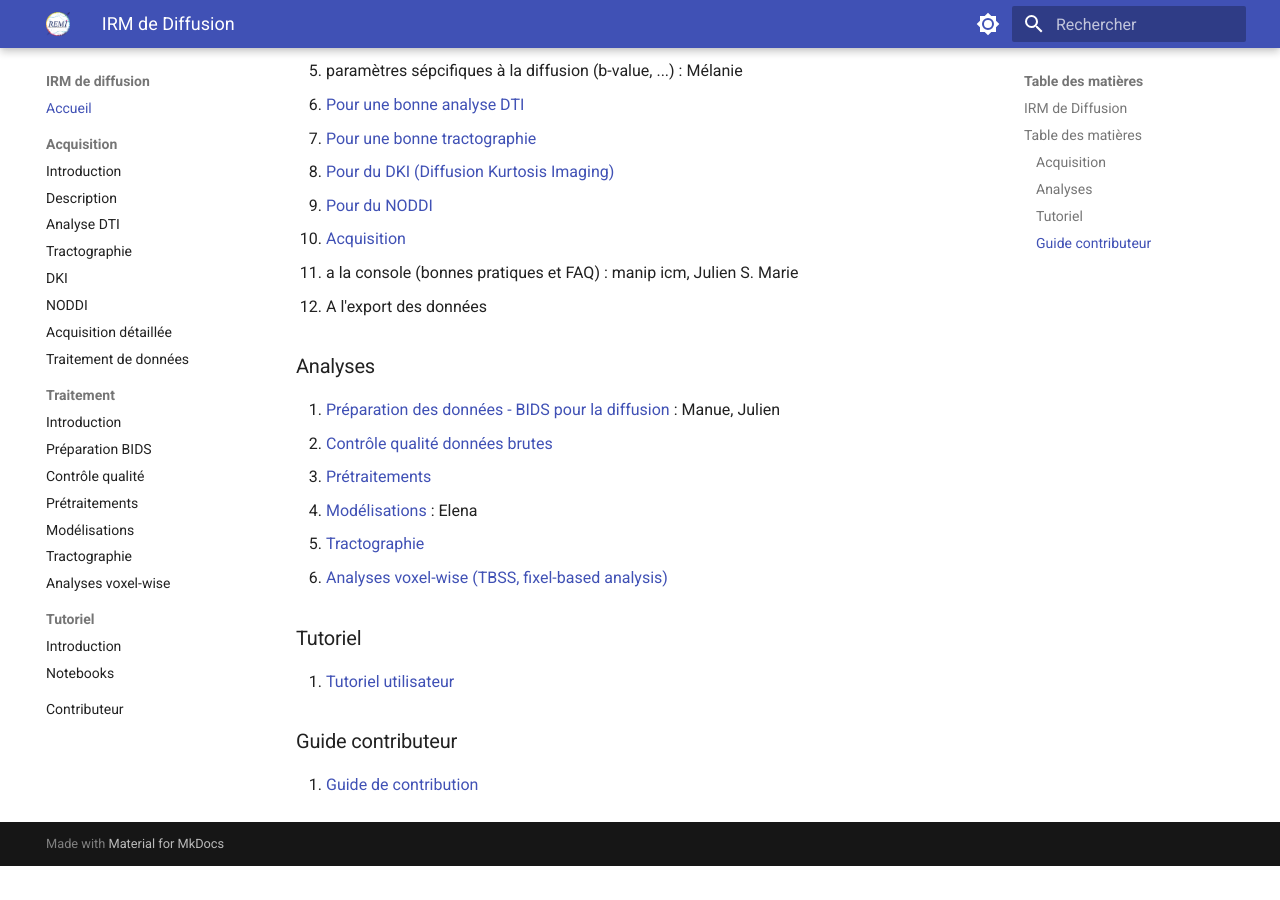
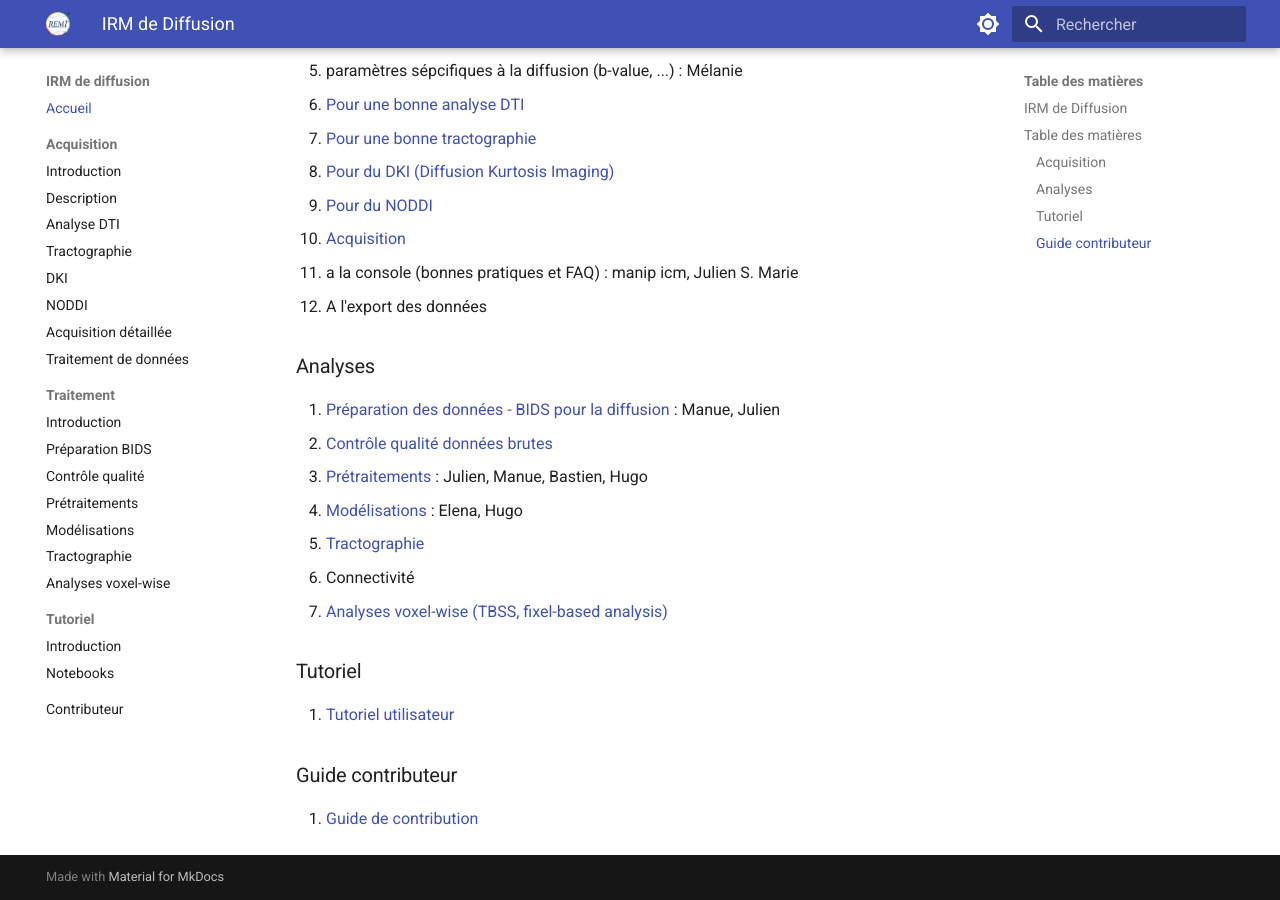
Before and after one commit to hdary/remi-diffusion, an MkDocs documentation site: the page built from docs/index.md, in a window 1280 px wide and 900 px high, scrolled down 546 px. Built offline with MkDocs 1.6.1 and Material for MkDocs 9.7.7, drawn with Linux system fonts in a browser that asks for light colours; before the commit the page ends 1412 px from its top, so only the background shows below that.

Commit message:
Revise contributors and add connectivity section
Updated contributors for preprocessing and modeling sections, added a new section for connectivity.

```diff
--- a/docs/index.md
+++ b/docs/index.md
@@ -34,10 +34,11 @@ pratique.
 
 1. [Préparation des données - BIDS pour la diffusion](./analyses/01-preparation-bids.md) : Manue, Julien
 2. [Contrôle qualité données brutes](./analyses/02-controle-qualite.md)
-3. [Prétraitements](./analyses/03-pretraitements.md)
-4. [Modélisations](./analyses/04-modelisations.md) : Elena
+3. [Prétraitements](./analyses/03-pretraitements.md) : Julien, Manue, Bastien, Hugo
+4. [Modélisations](./analyses/04-modelisations.md) : Elena, Hugo
 5. [Tractographie](./analyses/05-tractographie.md)
-6. [Analyses voxel-wise (TBSS, fixel-based analysis)](./analyses/06-analyses-voxel-wise.md)
+7. Connectivité
+8. [Analyses voxel-wise (TBSS, fixel-based analysis)](./analyses/06-analyses-voxel-wise.md)
 
 ### Tutoriel
 
```
